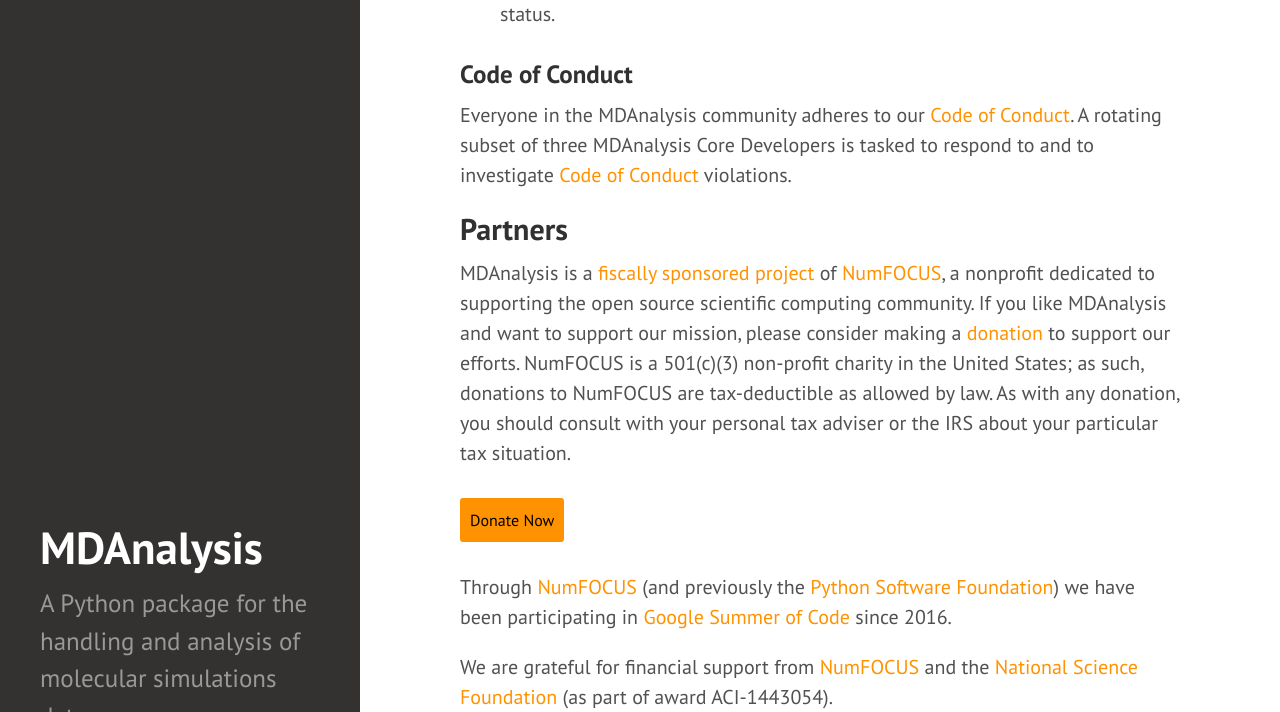
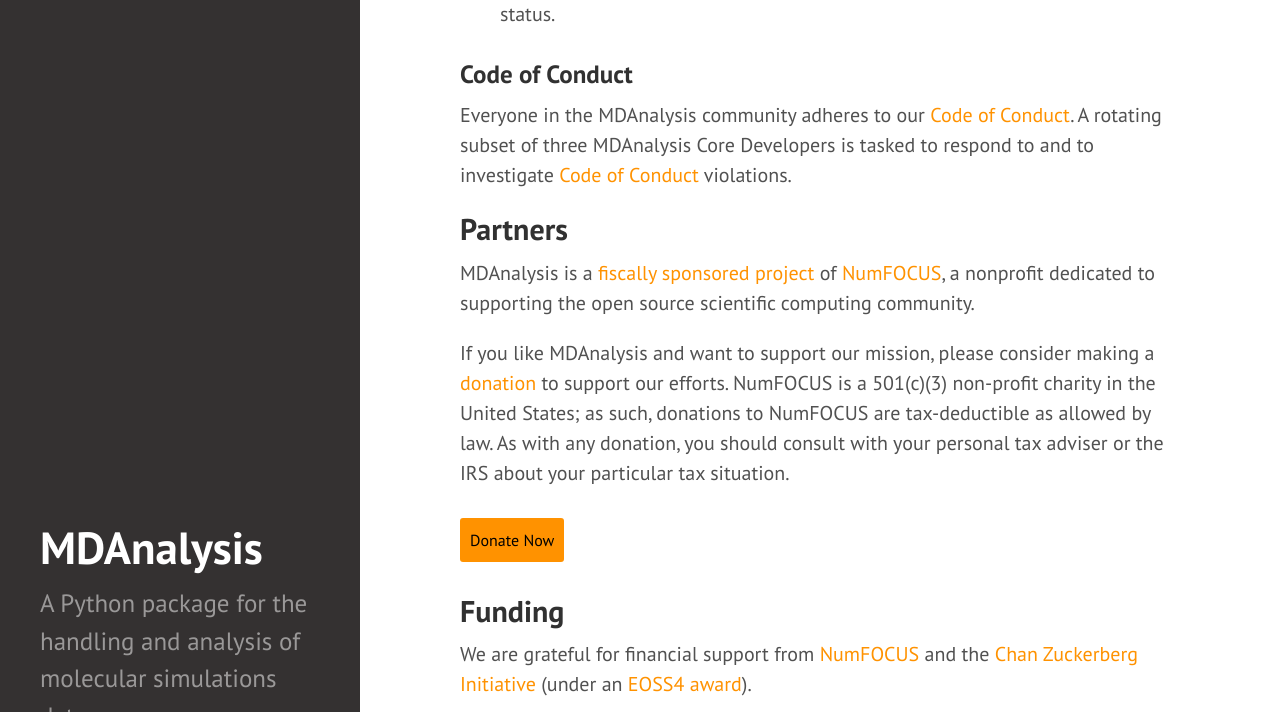
Before and after one commit to MDAnalysis/MDAnalysis.github.io, a Jekyll site: the page built from about.md, in a window 1280 px wide and 1400 px high, scrolled down 2491 px, cut to the strip 0-712 px from the top of the window. Built offline with Jekyll 4.4.1, drawn with Linux system fonts in a browser that asks for light colours; comment, search, counter and statistics services are not loaded; some of the changed text lies outside the part shown.

Commit message:
add CZI to funding
- use CZI logo provided by Carly Strasser
- new Funding section in About
- add CZI to Funding
- add spacing around logos, add links under all logos
- streamlined funding section

```diff
--- a/about.md
+++ b/about.md
@@ -134,38 +134,56 @@ MDAnalysis Core Developers is tasked to respond to and to investigate
 
 MDAnalysis is a [fiscally sponsored
 project]({{site.numfocus.sponsored_project}}) of [NumFOCUS][], a nonprofit
-dedicated to supporting the open source scientific computing community. If you
-like MDAnalysis and want to support our mission, please consider making a
-[donation]({{site.numfocus.donate}}) to support our efforts. NumFOCUS is a
-501(c)(3) non-profit charity in the United States; as such, donations to
-NumFOCUS are tax-deductible as allowed by law.  As with any donation, you
-should consult with your personal tax adviser or the IRS about your particular
-tax situation.
+dedicated to supporting the open source scientific computing
+community.
+
+If you like MDAnalysis and want to support our mission, please
+consider making a [donation]({{site.numfocus.donate}}) to support our
+efforts. NumFOCUS is a 501(c)(3) non-profit charity in the United
+States; as such, donations to NumFOCUS are tax-deductible as allowed
+by law.  As with any donation, you should consult with your personal
+tax adviser or the IRS about your particular tax situation.
 
 {{ site.numfocus.donate_button }}
 
-Through [NumFOCUS][] (and previously the [Python Software
-Foundation](https://www.python.org/psf/)) we have been participating in [Google
-Summer of Code](https://summerofcode.withgoogle.com/) since 2016.
 
-We are grateful for financial support from [NumFOCUS][] and the [National Science
+## Funding
+
+We are grateful for financial support from [NumFOCUS][] and the [Chan
+Zuckerberg Initiative][] (under an [EOSS4
+award](https://chanzuckerberg.com/eoss/proposals/mdanalysis-faster-extensible-molecular-analysis-for-reproducible-science/)).
+
+Earlier work was supported by the [National Science
 Foundation](https://www.nsf.gov/) (as part of award ACI-1443054).
+
+We have been been participating in [Google Summer of
+Code](https://summerofcode.withgoogle.com/) since 2016 and are
+grateful for Google's support.
 
 
 
 
-<a href="{{site.numfocus.sponsored_project}}">
-<img src="{{site.images}}/numfocus-sponsored.png" title="NumFOCUS sponsored project"
-	alt="NumFOCUS Sponsored" style="display: inline; float: left; height: 4em;" />
-</a>
+<a href="{{site.numfocus.sponsored_project}}"><img
+    src="{{site.images}}/numfocus-sponsored.png" title="NumFOCUS
+    sponsored project" alt="NumFOCUS Sponsored" style="display:
+    inline; float: left; height: 4em; margin: 0 0.5em" /></a>
 
-<img
-	src="https://developers.google.com/open-source/gsoc/images/gsoc2016-sun-373x373.png"
-	title="Google Summer of Code" alt="Google Summer of Code"
-	style="display: inline; float: left; height: 4em;" />
 
-<img src="{{site.images}}/nsf.jpg" title="National Science Foundation"
-	alt="National Science Foundation" style="display: inline; float: left; height: 4em;" />
+<a href="https://chanzuckerberg.com/"><img
+	src="{{site.images}}/CZI_Logo.jpg" title="Chan Zuckerberg
+	Initiative" alt="Chan Zuckerberg Initiative" style="display:
+	inline; float: left; height: 4em; margin: 0 0.5em" /></a>
+
+<a href="https://summerofcode.withgoogle.com/"> <img
+    src="https://developers.google.com/open-source/gsoc/images/gsoc2016-sun-373x373.png"
+    title="Google Summer of Code" alt="Google Summer of Code"
+    style="display: inline; float: left; height: 4em; margin: 0
+    0.5em" /></a>
+
+<a href="https://nsf.gov/">
+<img src="{{site.images}}/nsf.jpg" title="National Science
+	Foundation" alt="National Science Foundation" style="display:
+	inline; float: left; height: 4em; margin: 0 0.5em" /></a>
 
 <div style="clear: both"></div>
 
@@ -175,3 +193,4 @@ Foundation](https://www.nsf.gov/) (as part of award ACI-1443054).
 [NumFOCUS]: https://www.numfocus.org
 [simple majority]: https://en.wikipedia.org/wiki/Majority#Majority_vote
 [orgrepo]: https://github.com/MDAnalysis
+[Chan Zuckerberg Initiative]: https://chanzuckerberg.com/
```
Also changed, not shown: public/images/CZI_Logo.jpg (added).
